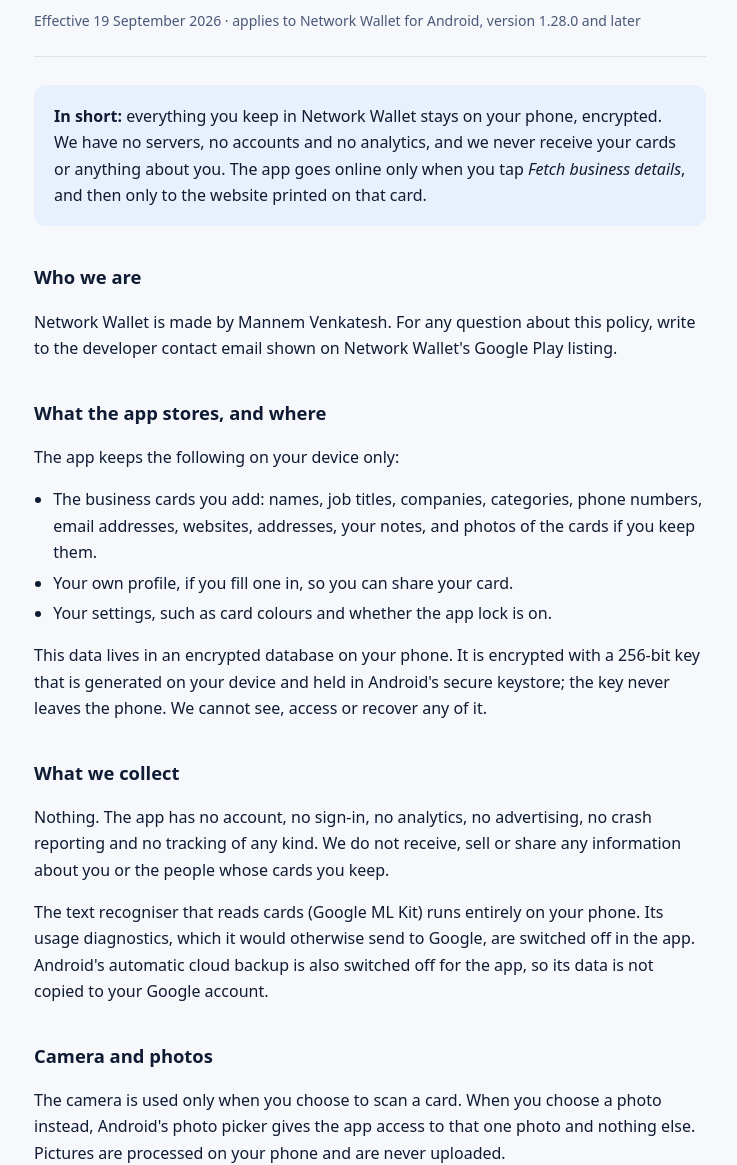
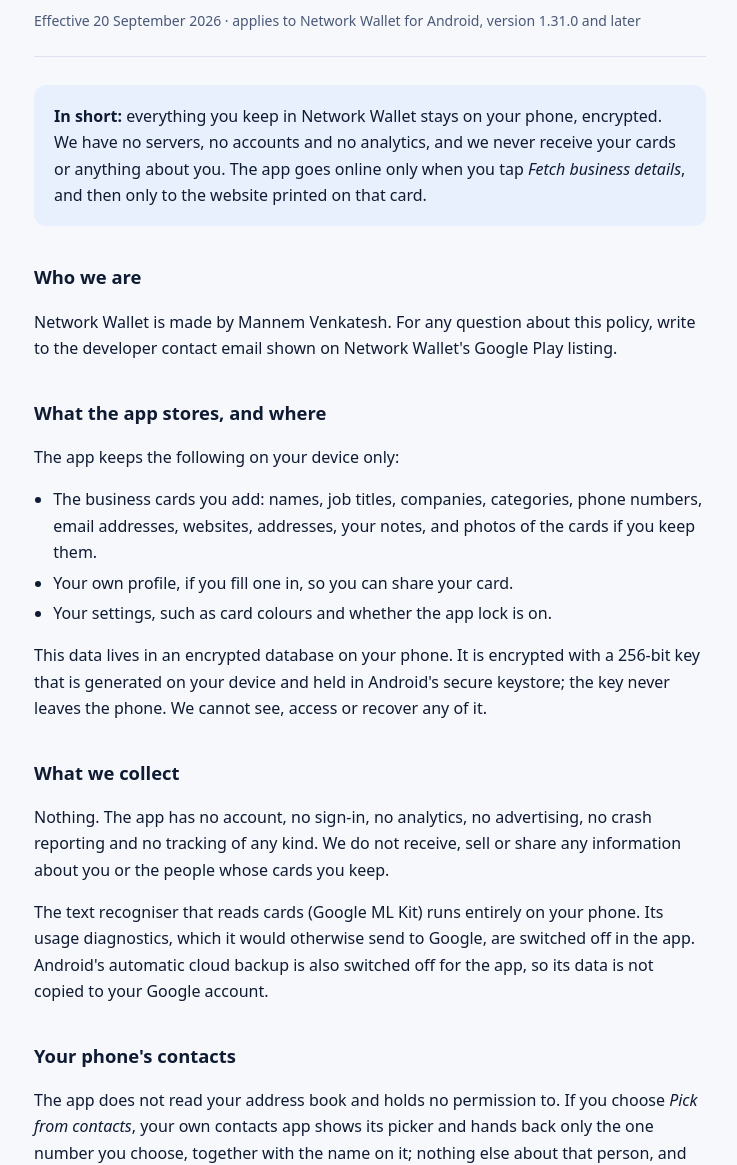
Before and after one commit to MannemVenkatesh/network-wallet-privacy, a plain HTML site: page index.html in a window 1280 px wide. Shown: the part 119-1284 px from the top of the page, without its empty margins (270-1007 px from the left). Drawn offline with Linux system fonts and the light colour scheme.

Commit message:
Say what the contacts feature does, and does not do

```diff
--- a/index.html
+++ b/index.html
@@ -53,7 +53,7 @@
   <header>
     <div class="app">Network Wallet</div>
     <h1>Privacy Policy</h1>
-    <p class="dates">Effective 19 September 2026 · applies to Network Wallet for Android, version 1.28.0 and later</p>
+    <p class="dates">Effective 20 September 2026 · applies to Network Wallet for Android, version 1.31.0 and later</p>
   </header>
 
   <div class="summary">
@@ -75,6 +75,9 @@
   <h2>What we collect</h2>
   <p>Nothing. The app has no account, no sign-in, no analytics, no advertising, no crash reporting and no tracking of any kind. We do not receive, sell or share any information about you or the people whose cards you keep.</p>
   <p>The text recogniser that reads cards (Google ML Kit) runs entirely on your phone. Its usage diagnostics, which it would otherwise send to Google, are switched off in the app. Android's automatic cloud backup is also switched off for the app, so its data is not copied to your Google account.</p>
+
+  <h2>Your phone's contacts</h2>
+  <p>The app does not read your address book and holds no permission to. If you choose <em>Pick from contacts</em>, your own contacts app shows its picker and hands back only the one number you choose, together with the name on it; nothing else about that person, and nothing about anyone else, reaches the app. If you tap <em>Save to phone contacts</em>, your contacts app opens with the card's details filled in, and the contact is saved only when you save it there — this app never writes to your address book.</p>
 
   <h2>Camera and photos</h2>
   <p>The camera is used only when you choose to scan a card. When you choose a photo instead, Android's photo picker gives the app access to that one photo and nothing else. Pictures are processed on your phone and are never uploaded.</p>
@@ -100,7 +103,7 @@
   <h2>Changes to this policy</h2>
   <p>If this policy changes, the new version will be posted at this address with a new effective date. Because we hold none of your data, a change can only ever describe what the app itself does on your phone.</p>
 
-  <footer>Network Wallet · Privacy Policy · Effective 19 September 2026</footer>
+  <footer>Network Wallet · Privacy Policy · Effective 20 September 2026</footer>
 </main>
 </body>
 </html>
```
